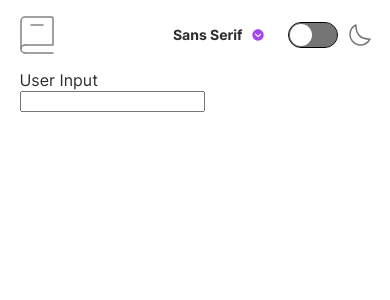
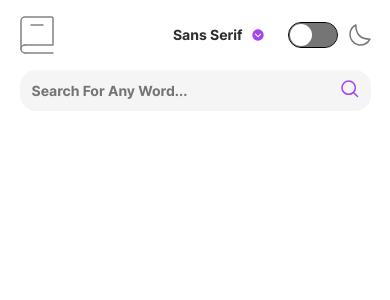
Before and after one commit to aulakhsahib/dictionary-webapp, a React (Vite) app: page / in a window 390 px wide. Shown: the top 300 px of the page. Built offline with nearby package versions, Linux system fonts and the light colour scheme.

Commit message:
added stylings for search-bar

```diff
--- a/src/App.jsx
+++ b/src/App.jsx
@@ -6,21 +6,29 @@ import Navbar from "./components/Navbar/Navbar";
 
 function App() {
   const [wordToSearch, setWordToSearch] = useState("");
+  const [showWordEmptyError, setWordEmptyError] = useState(false);
 
   const [userInput, setUserInput] = useState("");
   const onSubmitSearchBar = (e) => {
     e.preventDefault();
-    setWordToSearch(userInput);
+    if (userInput) {
+      setWordEmptyError(false);
+      setWordToSearch(userInput)
+    }
+    else {
+      setWordEmptyError(true);
+      setWordToSearch("");
+    }
   };
 
   return (
     <div className="main-wrapper-container">
       <Navbar />
-      <p>User Input {userInput}</p>
       <SearchBar
         userInput={userInput}
         setUserInput={setUserInput}
         submitHandler={onSubmitSearchBar}
+        showWordEmptyError={showWordEmptyError}
       />
       {wordToSearch && <Dictionary wordToSearch={wordToSearch} />}
     </div>
--- a/src/components/FontDropdown/FontDropdown.css
+++ b/src/components/FontDropdown/FontDropdown.css
@@ -39,6 +39,7 @@
   background-color: var(--body-bg-color);
   color: var(--body-text-color);
   box-shadow: 0px 0px 8px 1px var(--toggle-bg-color);
+  z-index: 10;
 }
 
 .dd-label {
--- a/src/components/SearchBar/SearchBar.css
+++ b/src/components/SearchBar/SearchBar.css
@@ -0,0 +1,55 @@
+.search-bar-form {
+    margin-top: 1rem;
+    margin-bottom: 1rem;
+}
+
+.word-search-bar {
+  --search-bar-padding: 1rem;
+  position: relative;
+  display: flex;
+  align-items: center;
+}
+
+.word-search-bar::after {
+  display: block;
+  position: absolute;
+  content: url("../../assets/images/icon-search.svg");
+  right: var(--search-bar-padding);
+}
+
+.word-search-bar > input {
+  width: 100%;
+  padding: var(--search-bar-padding);
+  border-radius: 1rem;
+  border: none;
+  background-color: var(--search-bar-bg-color);
+  color: var(--search-bar-text-color);
+  font-weight: 700;
+  font-size: 1.125rem;
+}
+
+.word-search-bar > input:focus {
+  outline: 1px solid var(--purple);
+}
+
+.word-search-bar.cannot-be-empty > input {
+  outline: 1px solid var(--red);
+}
+.word-search-bar.cannot-be-empty::before {
+  display: block;
+  content: "Whoops, can't be empty...";
+  color: red;
+  position: absolute;
+  left: 0;
+  top: calc(100% + 6px);
+}
+
+@media only screen and (max-width: 500px) {
+  .word-search-bar {
+    --search-bar-padding: 0.75rem;
+  }
+  .word-search-bar > input {
+    font-size: 0.875rem;
+    line-height: 1.215em;
+  }
+}
--- a/src/components/SearchBar/SearchBar.jsx
+++ b/src/components/SearchBar/SearchBar.jsx
@@ -1,13 +1,26 @@
 /* eslint-disable react/prop-types */
 import "./SearchBar.css";
-export default function SearchBar({ userInput, setUserInput, submitHandler }) {
+export default function SearchBar({
+  userInput,
+  setUserInput,
+  submitHandler,
+  showWordEmptyError,
+}) {
+  let classToAdd = "";
+  if (showWordEmptyError) {
+    classToAdd = "cannot-be-empty";
+  }
+
   return (
-    <form onSubmit={submitHandler}>
-      <input
-        type="text"
-        value={userInput}
-        onChange={(e) => setUserInput(e.target.value)}
-      />
+    <form className="search-bar-form" onSubmit={submitHandler}>
+      <div className={`word-search-bar ${classToAdd}`}>
+        <input
+          type="text"
+          value={userInput}
+          placeholder="Search For Any Word..."
+          onChange={(e) => setUserInput(e.target.value)}
+        />
+      </div>
     </form>
   );
 }
--- a/src/index.css
+++ b/src/index.css
@@ -41,6 +41,7 @@
 *::before,
 *::after {
   box-sizing: inherit;
+  font-family: var(--font-family);
 }
 
 html {
@@ -88,6 +89,11 @@ ol[class] {
   /* Toggle Custom Properties */
   --toggle-bg-color: var(--grey-300);
 
+  /* Search Bar Custom Properties */
+  --search-bar-bg-color: var(--offwhite);
+  --search-bar-text-color: var(--grey-700);
+
+
   /* Font Size Custom Properties */
   --font-300: 0.875rem;
   --line-height-300: 1.215em;
@@ -108,6 +114,10 @@ ol[class] {
 
   /* Toggle Custom Properties */
   --toggle-bg-color: var(--purple);
+
+  /* Search Bar Custom Properties */
+  --search-bar-bg-color: var(--grey-800);
+  --search-bar-text-color: var(--white);
 }
 
 body {
```
